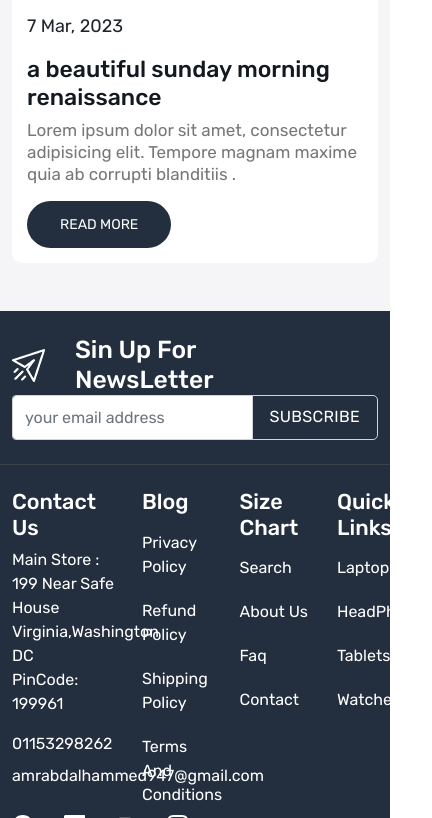
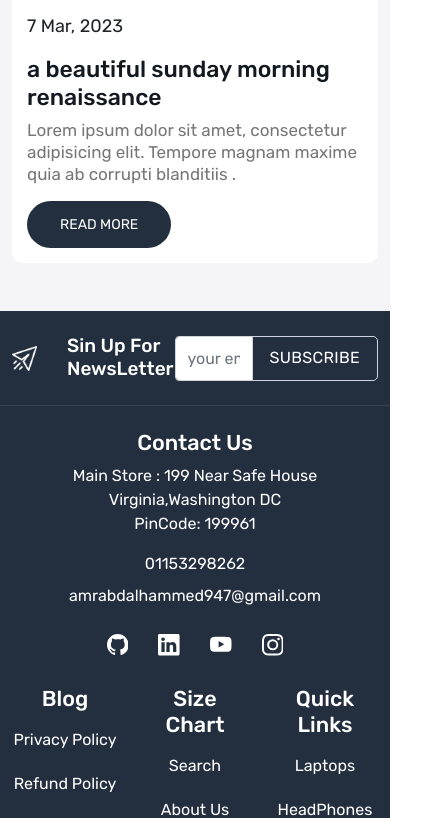
Before and after one commit to amr-abd-alhameed/e-commerce-app, a React (Create React App) app: page / in a window 390 px wide. Shown: the part 11182-12000 px from the top of the page, 432 px wide, since content can reach past the window. Built offline with nearby package versions, Linux system fonts and the light colour scheme.

Commit message:
finishing footer and wishList page

```diff
--- a/src/Components/Footer/_Footer.scss
+++ b/src/Components/Footer/_Footer.scss
@@ -1,4 +1,4 @@
-@use "../../Style/Sass/Color" as *;
+@use "../../Style/Sass/Index" as *;
 
 footer {
     background-color: $fourth;
@@ -29,3 +29,64 @@ footer {
         }
     }
 }
+@media (max-width: $lg) {
+    footer {
+        .FirstFooter {
+            .footer-top-data {
+                h2 {
+                    font-size: 25px !important;
+                }
+                img {
+                }
+            }
+        }
+        .secondFooter {
+            .row {
+                justify-content: space-between;
+                row-gap: 30px;
+            }
+            // h4 {
+            //     font-size: 20px;
+            // }
+            // address,
+            // a {
+            //     font-size: 15px;
+            // }
+        }
+    }
+}
+@media (max-width: $tablet) {
+    footer {
+        .FirstFooter {
+            .footer-top-data {
+                h2 {
+                    font-size: 19px !important;
+                }
+                img {
+                    width: 25px;
+                }
+            }
+        }
+        .secondFooter {
+            // h4 {
+            //     font-size: 18px;
+            // }
+            // address,
+            // a {
+            //     font-size: 13px;
+            // }
+        }
+    }
+}
+@media (max-width: $phone) {
+    footer {
+        .secondFooter {
+            div:nth-child(1) {
+                text-align: center;
+            }
+            .socialIcons {
+                justify-content: center;
+            }
+        }
+    }
+}
--- a/src/Components/Footer/components/FirstFooter.js
+++ b/src/Components/Footer/components/FirstFooter.js
@@ -1,18 +1,17 @@
 import React from "react";
 import photo from "../../../assets/images/newsletter.png";
 import SearchingFiled from "../../commonComponents/SearchingFiled";
+import Wrapper from "../../commonComponents/Wrapper";
 
 const FirstFooter = () => {
     return (
         <>
             <div className="py-4 FirstFooter">
-                <div className="container-xxl">
-                    <div className="row align-items-center">
+                <Wrapper className={"align-items-center"}>
                     <div className="col-5">
                         <div className="footer-top-data d-flex align-items-center gap-30">
                             <img src={photo} alt="newsLetters" />
                             <h2 className="mb-0 text-white text-capitalize">
-                                    {" "}
                                 sin up for newsLetter
                             </h2>
                         </div>
@@ -22,8 +21,7 @@ const FirstFooter = () => {
                         text={"subscribe"}
                         placeholder={"your email address"}
                     />
-                    </div>
-                </div>
+                </Wrapper>
             </div>
         </>
     );
--- a/src/Components/Footer/components/SecondFooter.js
+++ b/src/Components/Footer/components/SecondFooter.js
@@ -1,20 +1,19 @@
 import React from "react";
 import Column from "./Column";
 import FooterIcons from "./FooterIcons";
+import Wrapper from "../../commonComponents/Wrapper";
 
 const SecondFooter = () => {
     return (
         <>
             <div className="py-4 secondFooter">
-                <div className="container-xxl">
-                    <div className="row">
-                        <div className="col-4 text-capitalize text-white">
+                <Wrapper>
+                    <div className="col-lg-4 col-sm-5 col-12 text-capitalize text-white">
                         <h4>contact us</h4>
                         <div>
                             <address className="text-white fs-6 text-capitalize">
                                 main store : 199 near Safe House <br />
-                                    Virginia,Washington DC <br /> PinCode:
-                                    199961{" "}
+                                Virginia,Washington DC <br /> PinCode: 199961{" "}
                             </address>
                             <a
                                 href="tel:+20 01153298262"
@@ -31,7 +30,7 @@ const SecondFooter = () => {
                             <FooterIcons />
                         </div>
                     </div>
-                        <div className="col-3 text-capitalize text-white">
+                    <div className="col-lg-3 col-sm-5 col-4 text-capitalize text-white">
                         <Column
                             name1={"privacy policy"}
                             name2={"refund policy"}
@@ -40,7 +39,7 @@ const SecondFooter = () => {
                             title={" blog"}
                         />
                     </div>
-                        <div className="col-3 text-capitalize text-white">
+                    <div className="col-lg-3 col-sm-5 col-4 text-capitalize text-white">
                         <Column
                             name1={"search"}
                             name2={"about us"}
@@ -49,7 +48,7 @@ const SecondFooter = () => {
                             title={"size chart"}
                         />
                     </div>
-                        <div className="col-2 text-capitalize text-white">
+                    <div className="col-lg-2 col-sm-5 col-4 text-capitalize text-white">
                         <Column
                             name1={"laptops"}
                             name2={"headPhones"}
@@ -58,8 +57,7 @@ const SecondFooter = () => {
                             title={"quick links"}
                         />
                     </div>
-                    </div>
-                </div>
+                </Wrapper>
             </div>
         </>
     );
--- a/src/Components/commonComponents/SearchingFiled.js
+++ b/src/Components/commonComponents/SearchingFiled.js
@@ -3,7 +3,7 @@ import React from "react";
 const SearchingFiled = ({ col, placeholder, icon, text }) => {
     return (
         <>
-            <div className="col-md-4 col-lg-5">
+            <div className={` ${col ? col : "col-md-4 col-lg-5"}`}>
                 <div className="input-group ">
                     <input
                         type="text"
--- a/src/Pages/WishList/WishList.js
+++ b/src/Pages/WishList/WishList.js
@@ -13,13 +13,10 @@ const WishList = () => {
             <Meta Title={"WishList Page"} />
             <BreadCrumb title={"WishList Page"} />
             <div className="wishList-wrapper home-wrapper-2 py-5">
-                <Wrapper>
-                    <div className="d-flex flex-wrap gap-15">
-                        {" "}
+                <Wrapper className={"g-2"}>
                     {selector == "" ? (
                         <p className="text-center text-capitalize">
-                                there isn't items in wishlist page try to add
-                                more
+                            there isn't items in wishlist page try to add more
                         </p>
                     ) : (
                         selector.map((e) => (
@@ -32,7 +29,6 @@ const WishList = () => {
                             />
                         ))
                     )}
-                    </div>
 
                     {/* {sellector !== "" ? (
                         sellector.map((e) => (
--- a/src/Pages/WishList/WishListCard.js
+++ b/src/Pages/WishList/WishListCard.js
@@ -6,7 +6,7 @@ const WishListCard = ({ logo1, text2, price, total }) => {
     const dispatch = useDispatch();
     return (
         <>
-            <div className="col-3">
+            <div className="col-sm-12 col-md-6 col-lg-4  ">
                 <div className="wishListCard position-relative">
                     <img
                         className="cross position-absolute img-fluid"
```
Also changed, not shown: src/Pages/WishList/Page.js (deleted, +0 -16 lines). Lines whose indentation alone changed are shown as unchanged.
